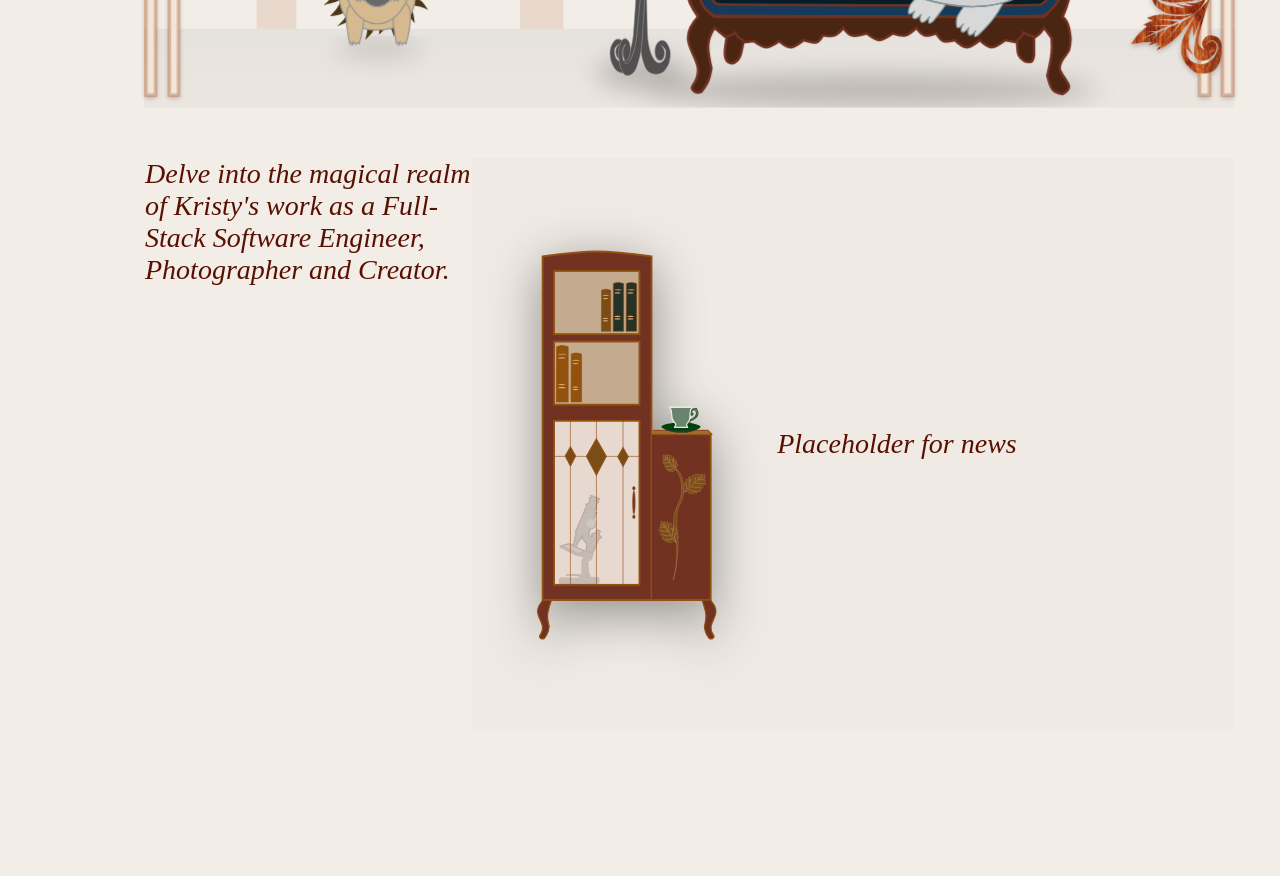
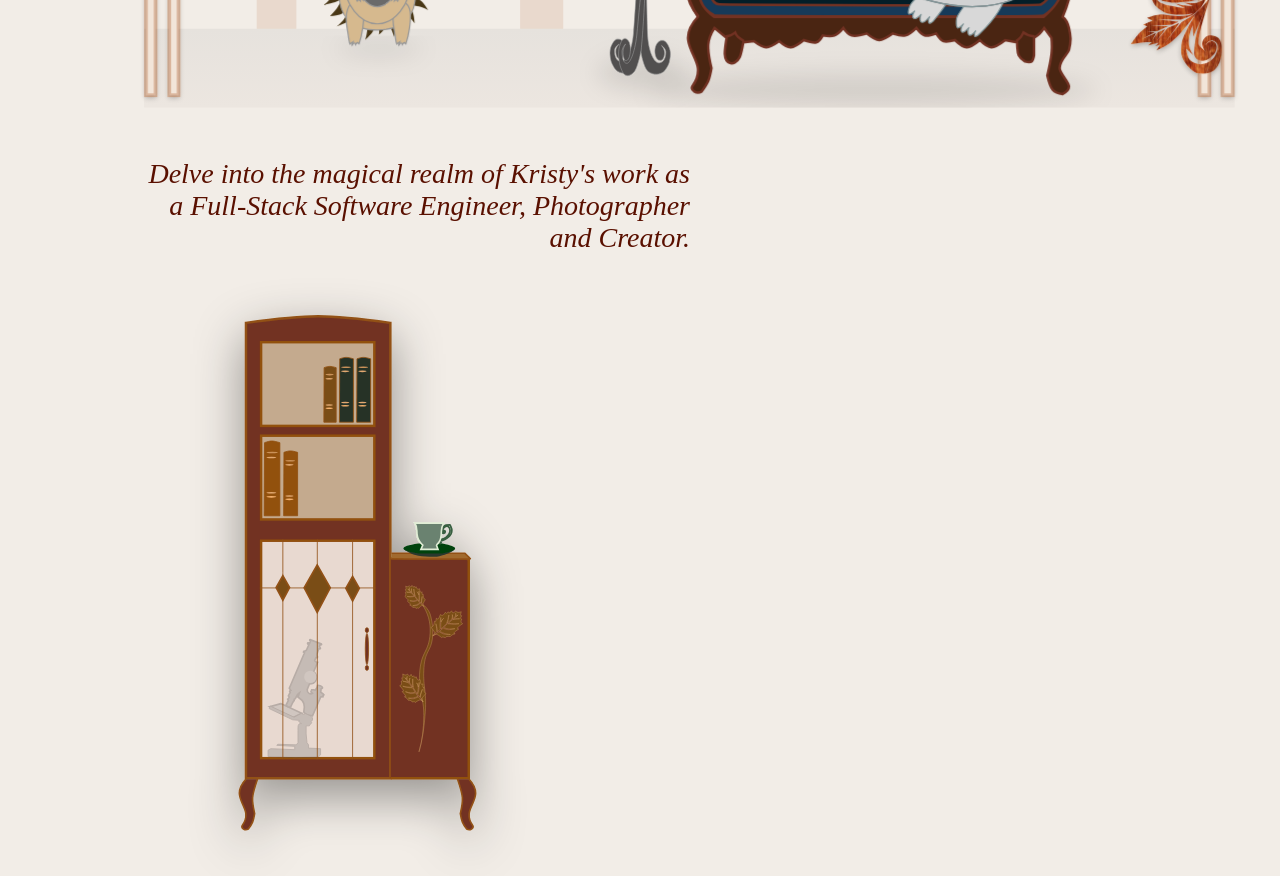
Before and after one commit to EldaloteK/first-contact, a Vue app: page / in a window 1280 px wide. Shown: the part 560-1436 px from the top of the page. Before the commit the page ends 1351 px from the top, so only its background shows below. Built offline with nearby package versions, Linux system fonts and the light colour scheme; the HTML template or start-up script is replaced by a standard one.

Commit message:
Updates to sizing of svg on home-page

```diff
--- a/src/components/forest-home.vue
+++ b/src/components/forest-home.vue
@@ -236,7 +236,7 @@
               id="shadows"
               mask="url(#mask-3)"
               fill="#000000"
-              fill-opacity="0.2"
+              fill-opacity="0.1"
             >
               <g transform="translate(155.000000, 11.000000)" id="Oval">
                 <ellipse
@@ -1428,13 +1428,14 @@
       </g>
     </svg>
     <div class="forest-home-header-container">
+      <div class="forest-home-header-container-left">
         <div class="forest-home-header-text">
           Delve into the magical realm of Kristy's work as a Full-Stack Software
           Engineer, Photographer and Creator.
         </div>
         <div class="forest-home-header-news">
           <svg
-          viewBox="0 0 493 927"
+            viewBox="0 40 518 857"
             version="1.1"
             xmlns="http://www.w3.org/2000/svg"
             xmlns:xlink="http://www.w3.org/1999/xlink"
@@ -1442,10 +1443,10 @@
             <title>news-cabinet-complete-group</title>
             <defs>
               <filter
-              x="-70.3%"
-              y="-32.4%"
-              width="240.6%"
-              height="164.8%"
+                x="-53.8%"
+                y="-24.8%"
+                width="207.6%"
+                height="149.6%"
                 filterUnits="objectBoundingBox"
                 id="filter-1"
               >
@@ -1456,7 +1457,7 @@
                   result="shadowOffsetOuter1"
                 ></feOffset>
                 <feGaussianBlur
-                stdDeviation="42.5"
+                  stdDeviation="30"
                   in="shadowOffsetOuter1"
                   result="shadowBlurOuter1"
                 ></feGaussianBlur>
@@ -1482,7 +1483,7 @@
               <g
                 id="news-cabinet-complete-group"
                 filter="url(#filter-1)"
-              transform="translate(106.000000, 151.000000)"
+                transform="translate(115.000000, 116.000000)"
               >
                 <g id="news-cabinet">
                   <path
@@ -1852,7 +1853,13 @@
                   fill="#723222"
                   stroke="#925117"
                 >
-                <ellipse id="Oval" cx="2.5" cy="26.5" rx="2" ry="19"></ellipse>
+                  <ellipse
+                    id="Oval"
+                    cx="2.5"
+                    cy="26.5"
+                    rx="2"
+                    ry="19"
+                  ></ellipse>
                   <ellipse id="Oval" cx="2.5" cy="3.5" rx="2" ry="3"></ellipse>
                   <ellipse id="Oval" cx="2.5" cy="49.5" rx="2" ry="3"></ellipse>
                 </g>
@@ -1888,7 +1895,7 @@
               </g>
             </g>
           </svg>
-        <div class="forest-home-header-news-text">Placeholder for news</div>
+        </div>
       </div>
     </div>
   </div>
@@ -1945,18 +1952,18 @@ export default {
   .forest-home-header-container {
     display: grid;
     padding: 20px;
-    grid-template-columns: 30% 1fr;
+    grid-template-columns: 50% 1fr;
     font-size: 28px;
-    text-align: left;
     margin-top: 30px;
 
+    .forest-home-header-container-left {
+      .forest-home-header-text {
+        text-align: right;
+        max-width: 600px;
+      }
       .forest-home-header-news {
-      display: grid;
-      grid-template-columns: 1fr 60%;
-      background: #e9e4df66;
-      .forest-home-header-news-text {
-        display: flex;
-        align-items: center;
+        padding-right: 120px;
+        max-width: 750px;
       }
     }
 
```
Lines whose indentation alone changed are shown as unchanged.
